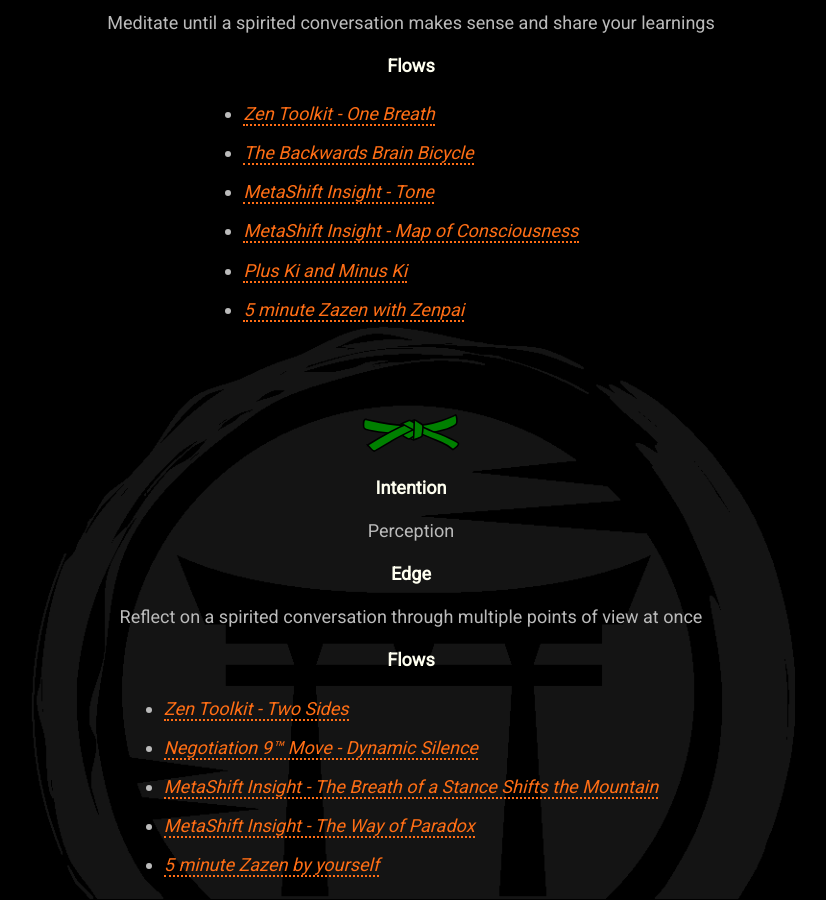
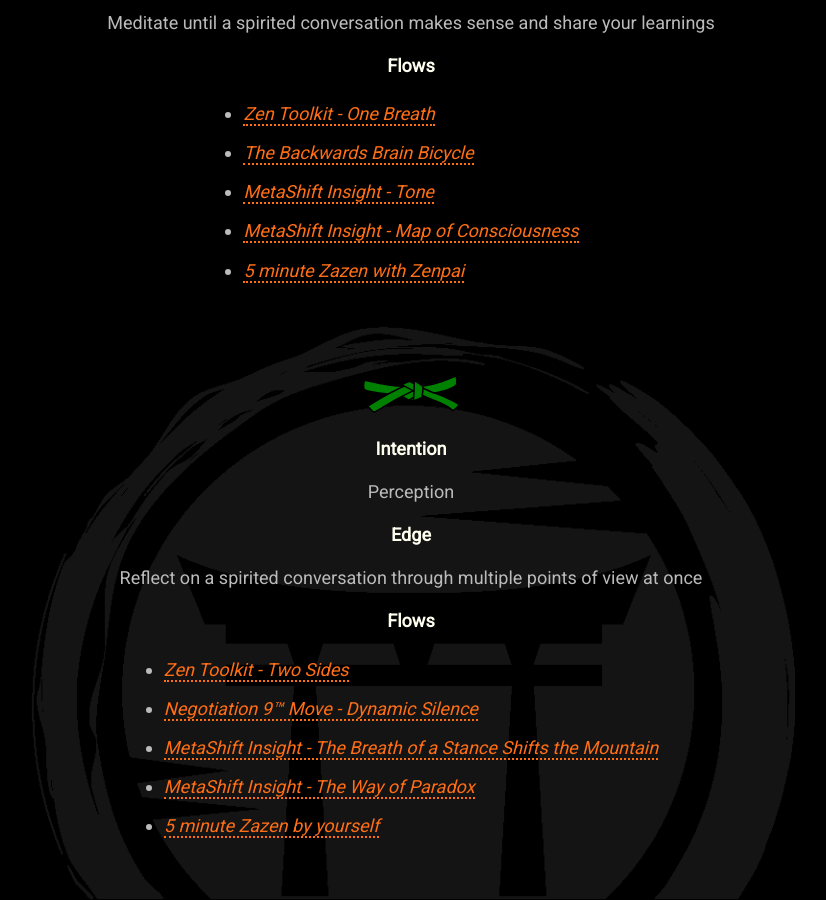
Before and after one commit to mindset-dojo/mindset-dojo.github.io, a Jekyll site: the page built from program.md, in a window 1280 px wide and 900 px high, scrolled down 2390 px. Shown: the whole window, without its empty margins (229-1055 px from the left). Built offline with Jekyll 4.4.1, drawn with Linux system fonts in a browser that asks for light colours; some web fonts are replaced.

Commit message:
refactor(program): move ki article from yellow level to red level.

```diff
--- a/_data/program.yaml
+++ b/_data/program.yaml
@@ -69,8 +69,6 @@
               url: /insight/tone/
             - label: MetaShift Insight - Map of Consciousness
               url: /insight/map-of-consciousness/
-            - label: Plus Ki and Minus Ki
-              url: https://mindbodyaikido.com/plus-ki-and-minus-ki
             - label: 5 minute Zazen with Zenpai
               url: https://youtu.be/q7Y5rwKiabQ?si=8keWWxVJrCp9BN1S
         - color: green
@@ -151,6 +149,8 @@
               url: https://youtu.be/UVz1E_cKxp4?si=hl5c7qB4iR6R7ZSs
             - label: How to Start a Movement
               url: https://www.ted.com/talks/derek_sivers_how_to_start_a_movement
+            - label: Plus Ki and Minus Ki
+              url: https://mindbodyaikido.com/plus-ki-and-minus-ki
             - label: Resonate - Zen and the Way of Making a Difference
               url: https://www.choseizen.org/store/p/resonate
             - label: 15 minute Zazen by yourself
```
